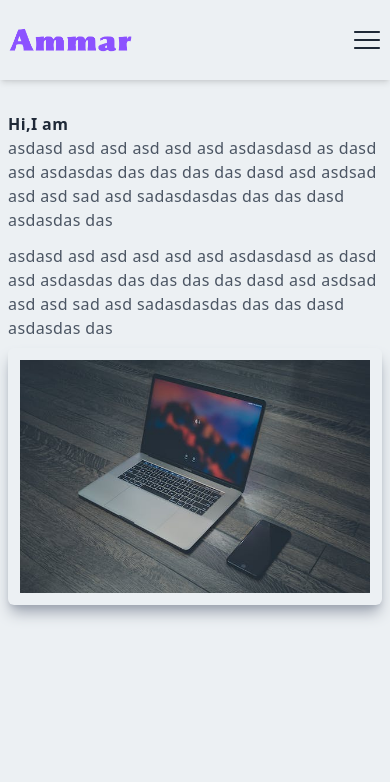
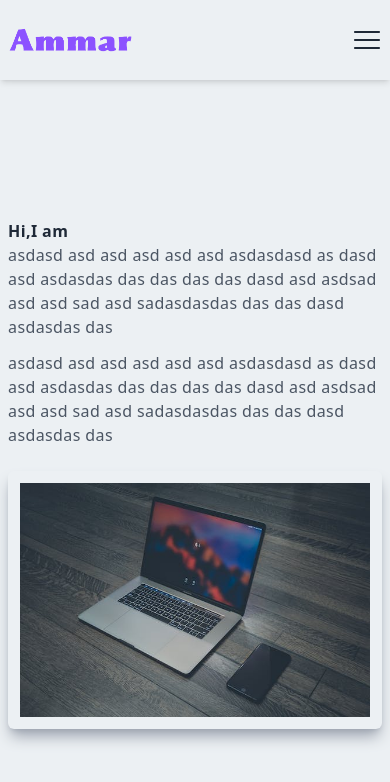
Before and after one commit to ammar-1990/my-portfolio, a Next.js app: page /about in a window 390 px wide. Shown: the top 782 px of the page. Built offline with nearby package versions, Linux system fonts and the light colour scheme.

Commit message:
pages-work

```diff
--- a/pages/about.jsx
+++ b/pages/about.jsx
@@ -1,7 +1,7 @@
 const About =()=> {
     return (
 
-    <div className="h-screen flex-col pt-28 sm:flex-row gap-2 flex items-center p-2 lg:p-10">
+    <div className="h-screen flex-col justify-center sm:justify-between pt-28 sm:flex-row md:gap-2 gap-6 flex items-center p-2 lg:p-10">
 
         <div>
             <h4>Hi,I am</h4>
```
